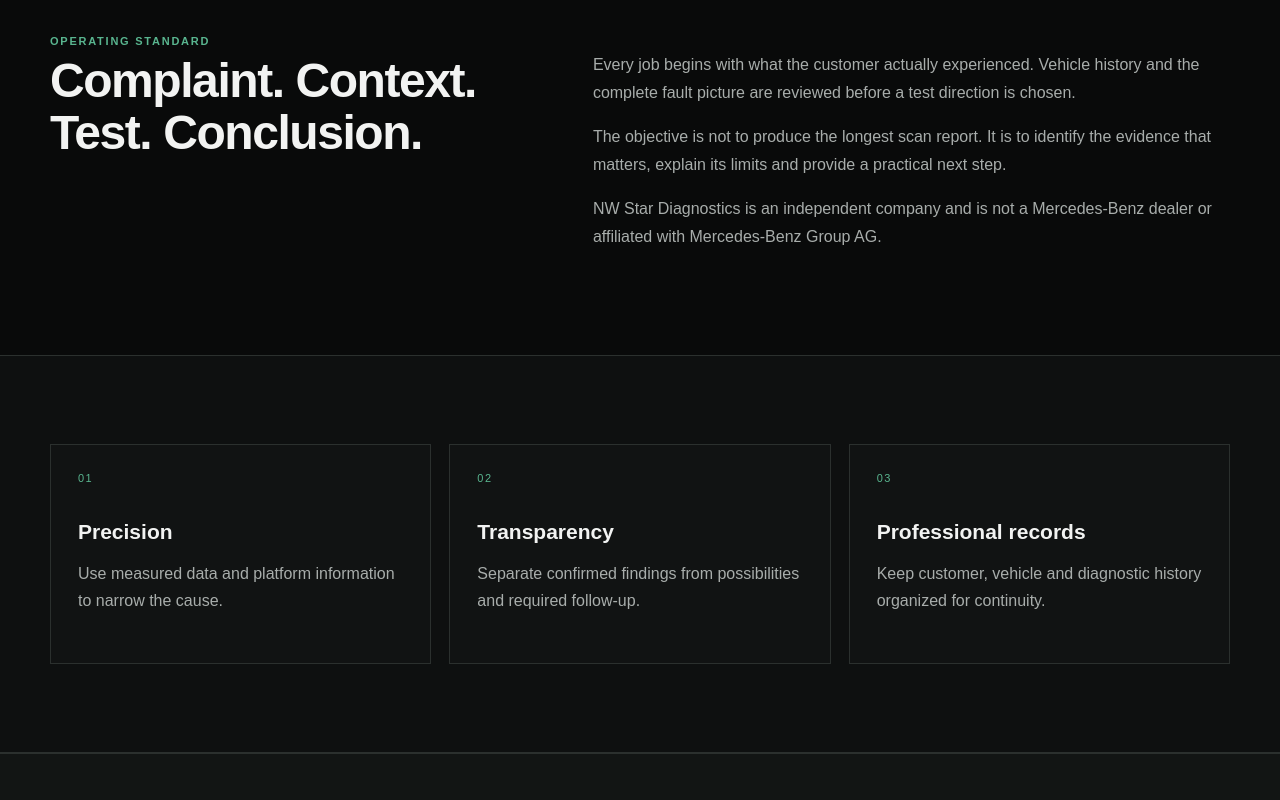
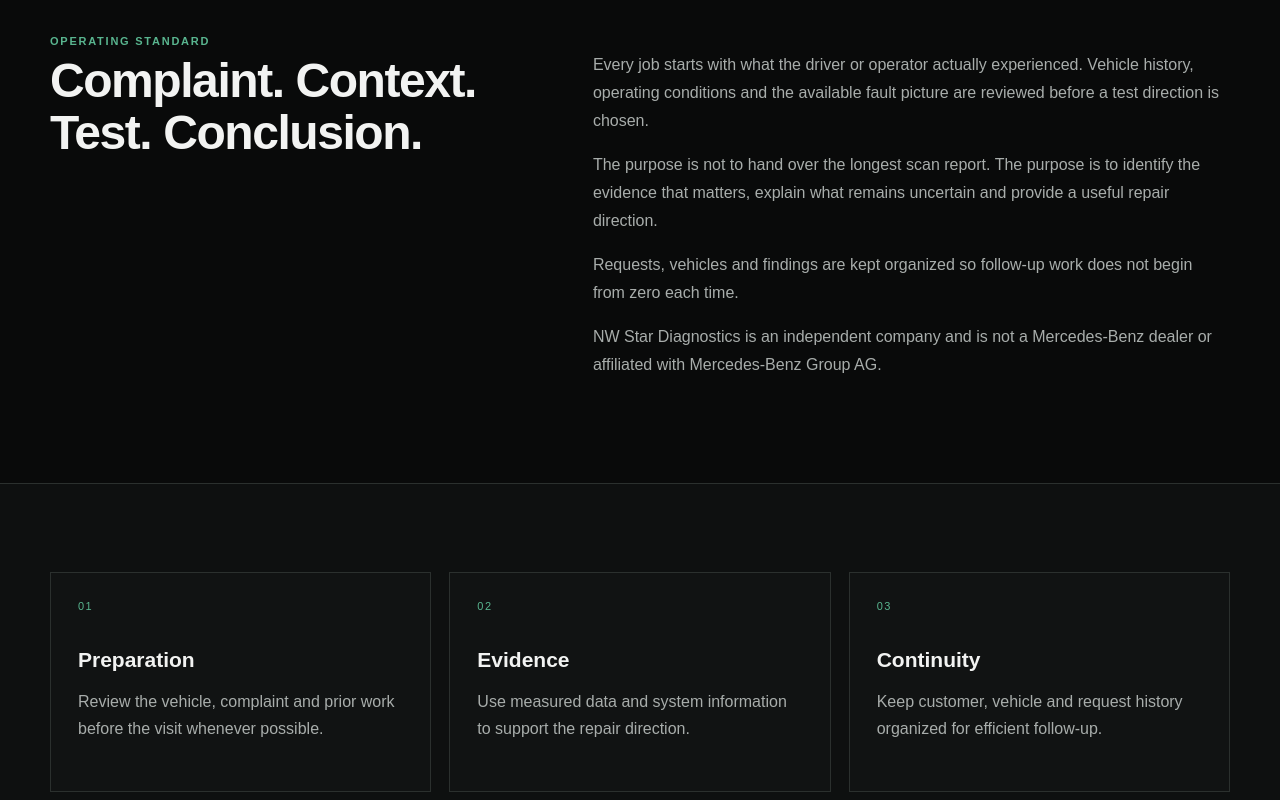
Before and after one commit to VitaliiOm23/NWStar, a Next.js app: page /about in a window 1280 px wide. Shown: the part 520-1320 px from the top of the page. Built offline with nearby package versions, Linux system fonts and the light colour scheme.

Commit message:
Give about page a more established professional tone

```diff
--- a/app/about/page.tsx
+++ b/app/about/page.tsx
@@ -1,4 +1,34 @@
 import { CtaBand, PublicShell } from "../../components/PublicShell";
-export default function AboutPage(){return <PublicShell eyebrow="About NW Star" title="A diagnostic business built around proof." intro="NW Star Diagnostics exists to bring disciplined electrical and system diagnosis to customers and fleets without defaulting to unnecessary parts replacement.">
-<section className="section"><div className="shell split"><div><div className="eyebrow">Operating standard</div><h2>Complaint. Context. Test. Conclusion.</h2></div><div className="prose"><p>Every job begins with what the customer actually experienced. Vehicle history and the complete fault picture are reviewed before a test direction is chosen.</p><p>The objective is not to produce the longest scan report. It is to identify the evidence that matters, explain its limits and provide a practical next step.</p><p>NW Star Diagnostics is an independent company and is not a Mercedes-Benz dealer or affiliated with Mercedes-Benz Group AG.</p></div></div></section>
-<section className="section alt"><div className="shell grid-3"><article className="card"><div className="card-number">01</div><h3>Precision</h3><p>Use measured data and platform information to narrow the cause.</p></article><article className="card"><div className="card-number">02</div><h3>Transparency</h3><p>Separate confirmed findings from possibilities and required follow-up.</p></article><article className="card"><div className="card-number">03</div><h3>Professional records</h3><p>Keep customer, vehicle and diagnostic history organized for continuity.</p></article></div></section><CtaBand /></PublicShell>}
+
+export default function AboutPage() {
+  return (
+    <PublicShell
+      eyebrow="About NW Star"
+      title="A disciplined approach to mobile diagnostics."
+      intro="NW Star Diagnostics is organized around careful intake, relevant testing, clear communication and practical next steps for owners and fleets."
+    >
+      <section className="section">
+        <div className="shell split">
+          <div>
+            <div className="eyebrow">Operating standard</div>
+            <h2>Complaint. Context. Test. Conclusion.</h2>
+          </div>
+          <div className="prose">
+            <p>Every job starts with what the driver or operator actually experienced. Vehicle history, operating conditions and the available fault picture are reviewed before a test direction is chosen.</p>
+            <p>The purpose is not to hand over the longest scan report. The purpose is to identify the evidence that matters, explain what remains uncertain and provide a useful repair direction.</p>
+            <p>Requests, vehicles and findings are kept organized so follow-up work does not begin from zero each time.</p>
+            <p>NW Star Diagnostics is an independent company and is not a Mercedes-Benz dealer or affiliated with Mercedes-Benz Group AG.</p>
+          </div>
+        </div>
+      </section>
+      <section className="section alt">
+        <div className="shell grid-3">
+          <article className="card"><div className="card-number">01</div><h3>Preparation</h3><p>Review the vehicle, complaint and prior work before the visit whenever possible.</p></article>
+          <article className="card"><div className="card-number">02</div><h3>Evidence</h3><p>Use measured data and system information to support the repair direction.</p></article>
+          <article className="card"><div className="card-number">03</div><h3>Continuity</h3><p>Keep customer, vehicle and request history organized for efficient follow-up.</p></article>
+        </div>
+      </section>
+      <CtaBand />
+    </PublicShell>
+  );
+}
```
